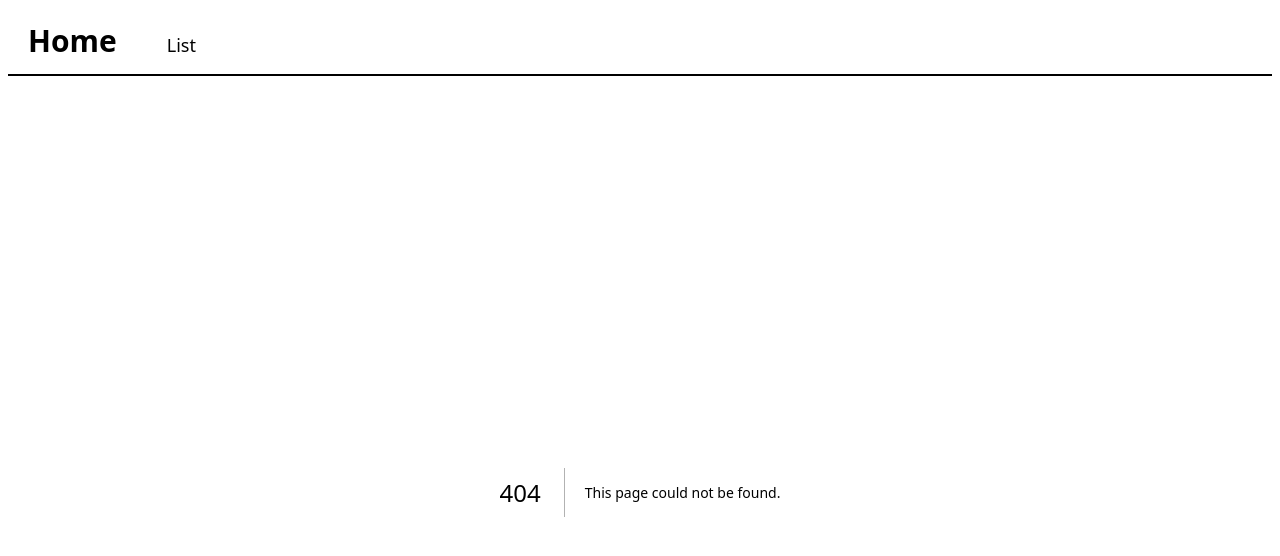
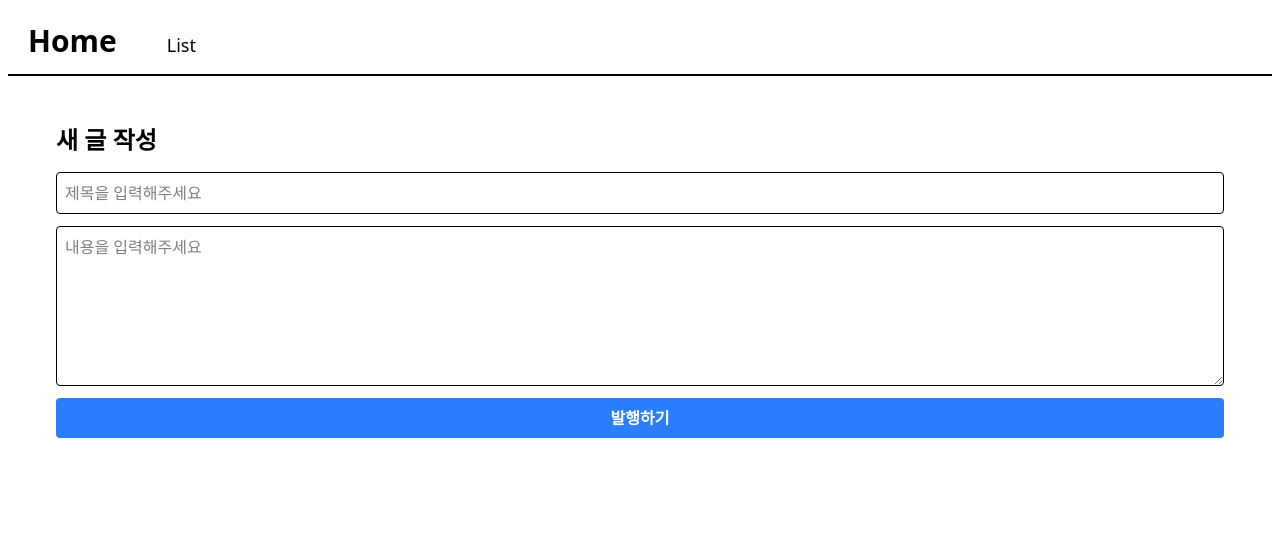
Before and after one commit to coonyang/board-app, a Next.js app: page /write in a window 1280 px wide. Before the commit this address had no page. Shown: the top 556 px of the page. Built offline with nearby package versions, Linux system fonts and the light colour scheme; no server answers.

Commit message:
글쓰기 페이지 작성

```diff
--- /dev/null
+++ b/app/actions/postActions.ts
@@ -0,0 +1,20 @@
+"use server";
+
+import { connectToDb } from "@/lib/utils";
+import { Post } from "../models/Post";
+import { revalidatePath } from "next/cache";
+import { redirect } from "next/navigation";
+
+export async function createPost(formData: FormData) {
+  const title = formData.get("title");
+  const content = formData.get("content");
+
+  if (!title || !content) return;
+
+  await connectToDb();
+
+  await Post.create({ title, content });
+
+  revalidatePath("/list");
+  redirect("/list");
+}
--- a/app/list/page.js
+++ b/app/list/page.js
@@ -2,10 +2,9 @@ import { connectToDb } from "@/lib/utils";
 import { Post } from "@/app/models/Post";
 import Link from "next/link";
 
-export default async function Home() {
+export default async function List() {
   await connectToDb();
 
-  // DB에서 모든 글 가져오기 (생성일 역순)
   const posts = await Post.find().sort({ createdAt: -1 });
 
   return (
--- a/app/models/Post.ts
+++ b/app/models/Post.ts
@@ -8,4 +8,5 @@ const PostSchema = new mongoose.Schema(
   { timestamps: true },
 );
 
-export const Post = mongoose.models.Post || mongoose.model("Post", PostSchema);
+export const Post =
+  mongoose.models.Post || mongoose.model("Post", PostSchema, "post");
--- /dev/null
+++ b/app/write/page.js
@@ -0,0 +1,29 @@
+import { createPost } from "../actions/postActions";
+
+export default function Write() {
+  return (
+    <div className="p-8">
+      <h2 className="text-2xl font-bold mb-4">새 글 작성</h2>
+      <form action={createPost} className="flex flex-col gap-3">
+        <input
+          name="title"
+          placeholder="제목을 입력해주세요"
+          className="border p-2 rounded"
+          required
+        ></input>
+        <textarea
+          name="content"
+          placeholder="내용을 입력해주세요"
+          className="border p-2 rounded h-40"
+          required
+        ></textarea>
+        <button
+          type="submit"
+          className="bg-blue-500 text-white p-2 rounded font-bold"
+        >
+          발행하기
+        </button>
+      </form>
+    </div>
+  );
+}
```
